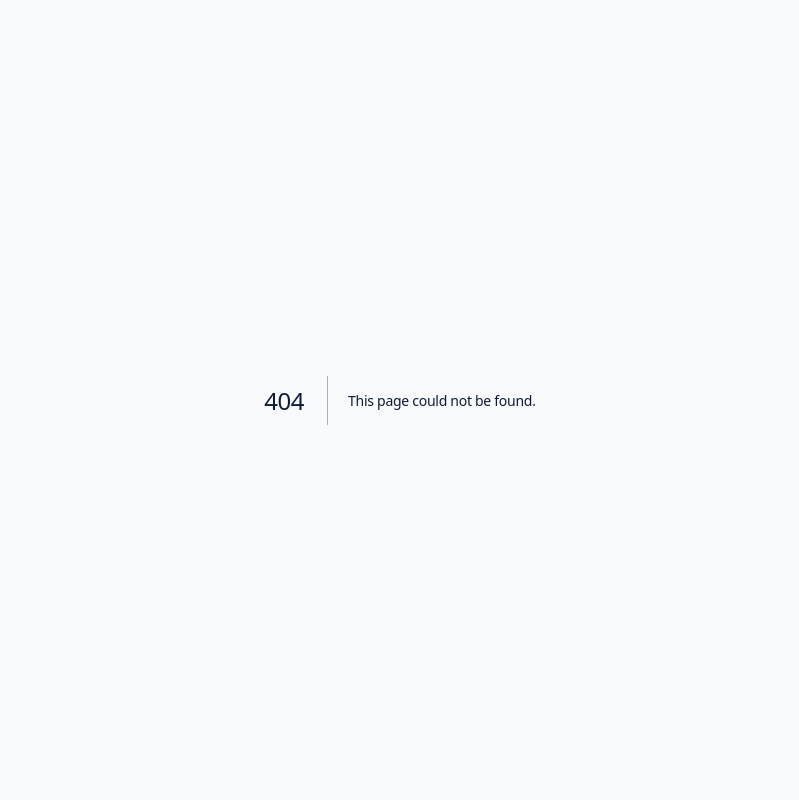
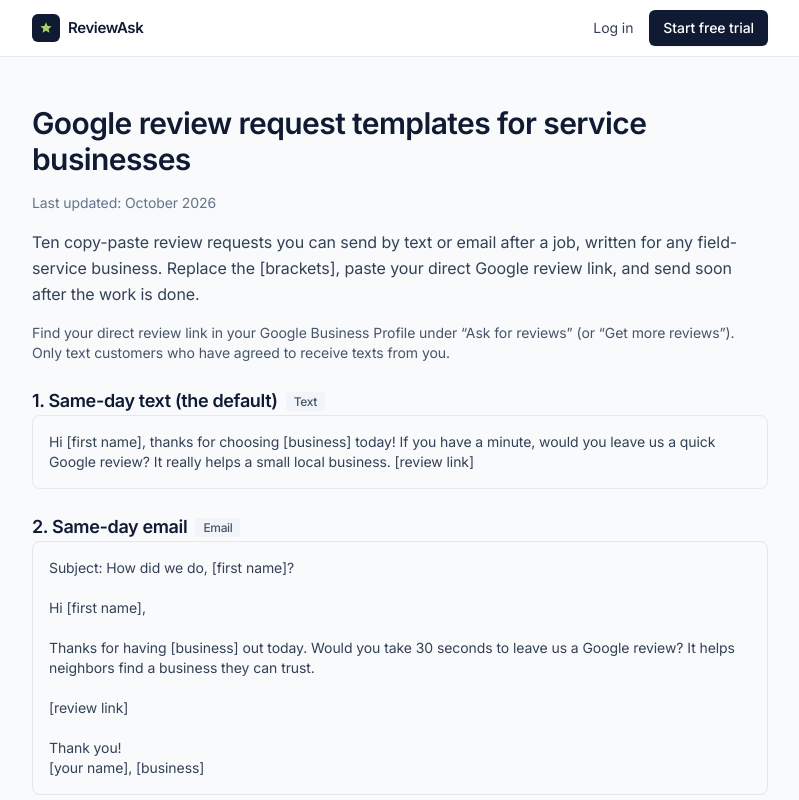
Before and after one commit to realnickd31/reviewask, a Next.js app in the folder app/: page /templates/review-request in a window 1280 px wide. Before the commit this address had no page. Shown: the top 800 px of the page, without its empty margins (240-1039 px from the left). Built offline with nearby package versions, Linux system fonts and the light colour scheme.

Commit message:
Add /templates/review-request (10 SMS/email templates), footer + sitemap

```diff
--- a/app/app/sitemap.ts
+++ b/app/app/sitemap.ts
@@ -1,5 +1,5 @@
 import type { MetadataRoute } from "next";
 export default function sitemap(): MetadataRoute.Sitemap {
   const b = "https://getreviewask.com";
-  return ["", "/for-jobber", "/for-housecall-pro", "/jobber-google-reviews", "/housecall-pro-google-reviews", "/nicejob-alternative", "/podium-alternative", "/birdeye-alternative", "/tools/review-gap", "/pricing", "/compare/jobber-marketing-suite", "/signup", "/sms", "/privacy", "/terms"].map((p) => ({ url: b + p, lastModified: new Date("2026-10-27") }));
+  return ["", "/for-jobber", "/for-housecall-pro", "/jobber-google-reviews", "/housecall-pro-google-reviews", "/nicejob-alternative", "/podium-alternative", "/birdeye-alternative", "/tools/review-gap", "/templates/review-request", "/pricing", "/compare/jobber-marketing-suite", "/signup", "/sms", "/privacy", "/terms"].map((p) => ({ url: b + p, lastModified: new Date("2026-10-27") }));
 }
--- /dev/null
+++ b/app/app/templates/review-request/page.tsx
@@ -0,0 +1,32 @@
+import Link from "next/link";
+import Legal from "@/components/Legal";
+export const metadata = {
+  title: { absolute: "Google review request templates: 10 copy-paste texts and emails for service businesses" },
+  description: "Free copy-paste Google review request templates (SMS and email) for field-service businesses: same-day, follow-up, past customers, repeat clients and more. Policy-safe wording.",
+  alternates: { canonical: "/templates/review-request" },
+};
+const T: { h: string; kind: "Text" | "Email"; body: string }[] = [
+  { h: "1. Same-day text (the default)", kind: "Text", body: "Hi [first name], thanks for choosing [business] today! If you have a minute, would you leave us a quick Google review? It really helps a small local business. [review link]" },
+  { h: "2. Same-day email", kind: "Email", body: "Subject: How did we do, [first name]?\n\nHi [first name],\n\nThanks for having [business] out today. Would you take 30 seconds to leave us a Google review? It helps neighbors find a business they can trust.\n\n[review link]\n\nThank you!\n[your name], [business]" },
+  { h: "3. One polite reminder (2–3 days later)", kind: "Text", body: "Hi [first name], just a quick follow-up from [business]. If you have a moment, a short Google review would mean a lot. No worries if not, and thanks again! [review link]" },
+  { h: "4. Owner-signed, personal", kind: "Email", body: "Subject: A quick favor from [your name]\n\nHi [first name],\n\nI'm [your name], the owner of [business]. We're a small team, and most of our new customers find us through Google. If you were happy with the work, would you share a few words there?\n\n[review link]\n\nI read every review. Thank you,\n[your name]" },
+  { h: "5. Past customers / last season's list", kind: "Email", body: "Subject: Thanks for being a [business] customer\n\nHi [first name],\n\nThanks for trusting [business] this year. We never asked at the time, but if you have a minute, a Google review would really help us.\n\n[review link]\n\nThanks,\n[your name]" },
+  { h: "6. Repeat / recurring clients", kind: "Text", body: "Hi [first name], thanks for sticking with [business]! If you've been happy with the service, would you mind leaving us a Google review? [review link]" },
+  { h: "7. After fixing a problem", kind: "Text", body: "Hi [first name], thanks for your patience while we made things right. We'd value your honest feedback on Google, whatever it is. [review link]" },
+  { h: "8. Short and mobile-first", kind: "Text", body: "Thanks from [business]! Mind leaving a quick Google review? [review link]" },
+  { h: "9. Commercial / property-manager clients", kind: "Email", body: "Subject: Feedback on [business]\n\nHi [first name],\n\nThanks for working with [business] at [property]. If you're comfortable sharing, a brief Google review helps other managers evaluate us.\n\n[review link]\n\nBest,\n[your name]" },
+  { h: "10. In-person handoff, then a text", kind: "Text", body: "Great meeting you today, [first name]! As mentioned, here's the link for a quick Google review. Thanks for choosing [business]. [review link]" },
+];
+export default function Page() { return <Legal title="Google review request templates for service businesses">
+  <p>Ten copy-paste review requests you can send by text or email after a job, written for any field-service business. Replace the [brackets], paste your direct Google review link, and send soon after the work is done.</p>
+  <p className="text-sm text-slate-600">Find your direct review link in your Google Business Profile under &ldquo;Ask for reviews&rdquo; (or &ldquo;Get more reviews&rdquo;). Only text customers who have agreed to receive texts from you.</p>
+  {T.map((t) => <section key={t.h}><h2>{t.h} <span className="ml-1 rounded bg-slate-100 px-2 py-0.5 align-middle text-xs font-medium text-slate-600">{t.kind}</span></h2>
+    <pre className="whitespace-pre-wrap rounded-lg border border-slate-200 bg-slate-50 p-4 font-sans text-sm">{t.body}</pre></section>)}
+  <h2>Rules that keep you safe with Google</h2>
+  <ul className="list-disc space-y-1 pl-5"><li>Ask every customer, not just the ones you think are happy. Asking selectively (&ldquo;review gating&rdquo;) is against Google&apos;s policies.</li><li>Don&apos;t offer discounts, gifts or anything else in exchange for a review.</li><li>Send at most one reminder.</li><li>Reply to reviews, good or bad. Future customers read the replies.</li></ul>
+  <h2>Send it automatically instead</h2>
+  <p>The template is the easy part; remembering to send it after every job is the hard part. <Link href="/">ReviewAsk</Link> emails your customer a one-tap Google review request when a job closes in Jobber or Housecall Pro, follows up once on day 3, and lets you upload a spreadsheet of past customers. SMS is rolling out.</p>
+  <p className="pt-2"><Link href="/signup" className="btn-navy px-5 py-3 !text-white no-underline">Start your 7-day free trial</Link></p>
+  <p className="text-sm text-slate-600">Want to know how many reviews you need? <Link href="/tools/review-gap" className="font-medium text-navy-900 underline underline-offset-4">Try the free review gap calculator</Link>. No signup needed.</p>
+  <p className="text-sm text-slate-500">$39/month or $390/year after the trial · Cancel anytime. ReviewAsk is not affiliated with Google, Jobber or Housecall Pro.</p>
+</Legal>; }
--- a/app/components/Footer.tsx
+++ b/app/components/Footer.tsx
@@ -6,7 +6,7 @@ export default function Footer() {
     <div className="grid gap-10 sm:grid-cols-2 lg:grid-cols-5">
       <div className="sm:col-span-2 lg:col-span-2"><Logo dark /><p className="mt-3 max-w-xs text-sm leading-relaxed text-slate-500">Automatic Google review requests for Jobber and field-service businesses. Simple, policy-safe, month-to-month.</p></div>
       <div><p className="eyebrow mb-3">Product</p><ul className={col}><li><Link href="/#how" className="hover:text-navy-900">How it works</Link></li><li><Link href="/pricing" className="hover:text-navy-900">Pricing</Link></li><li><Link href="/#faq" className="hover:text-navy-900">FAQ</Link></li><li><Link href="/login" className="hover:text-navy-900">Log in</Link></li></ul></div>
-      <div><p className="eyebrow mb-3">Guides</p><ul className={col}><li><Link href="/for-jobber" className="hover:text-navy-900">For Jobber</Link></li><li><Link href="/tools/review-gap" className="hover:text-navy-900">Review gap calculator</Link></li><li><Link href="/for-housecall-pro" className="hover:text-navy-900">For Housecall Pro</Link></li><li><Link href="/jobber-google-reviews" className="hover:text-navy-900">Jobber Google reviews</Link></li><li><Link href="/housecall-pro-google-reviews" className="hover:text-navy-900">Housecall Pro Google reviews</Link></li><li><Link href="/compare/jobber-marketing-suite" className="hover:text-navy-900">vs. Jobber Marketing Suite</Link></li><li><Link href="/nicejob-alternative" className="hover:text-navy-900">NiceJob alternative</Link></li><li><Link href="/podium-alternative" className="hover:text-navy-900">Podium alternative</Link></li><li><Link href="/birdeye-alternative" className="hover:text-navy-900">Birdeye alternative</Link></li></ul></div>
+      <div><p className="eyebrow mb-3">Guides</p><ul className={col}><li><Link href="/for-jobber" className="hover:text-navy-900">For Jobber</Link></li><li><Link href="/tools/review-gap" className="hover:text-navy-900">Review gap calculator</Link></li><li><Link href="/for-housecall-pro" className="hover:text-navy-900">For Housecall Pro</Link></li><li><Link href="/templates/review-request" className="hover:text-navy-900">Review request templates</Link></li><li><Link href="/jobber-google-reviews" className="hover:text-navy-900">Jobber Google reviews</Link></li><li><Link href="/housecall-pro-google-reviews" className="hover:text-navy-900">Housecall Pro Google reviews</Link></li><li><Link href="/compare/jobber-marketing-suite" className="hover:text-navy-900">vs. Jobber Marketing Suite</Link></li><li><Link href="/nicejob-alternative" className="hover:text-navy-900">NiceJob alternative</Link></li><li><Link href="/podium-alternative" className="hover:text-navy-900">Podium alternative</Link></li><li><Link href="/birdeye-alternative" className="hover:text-navy-900">Birdeye alternative</Link></li></ul></div>
       <div><p className="eyebrow mb-3">Company</p><ul className={col}><li><a href="mailto:support@getreviewask.com" className="hover:text-navy-900">Contact support</a></li><li><Link href="/terms" className="hover:text-navy-900">Terms of Service</Link></li><li><Link href="/privacy" className="hover:text-navy-900">Privacy Policy</Link></li><li><Link href="/sms" className="hover:text-navy-900">SMS terms &amp; opt-in</Link></li></ul></div>
     </div>
     <div className="mt-12 flex flex-col justify-between gap-2 border-t border-slate-200 pt-6 text-xs text-slate-500 sm:flex-row">
```
